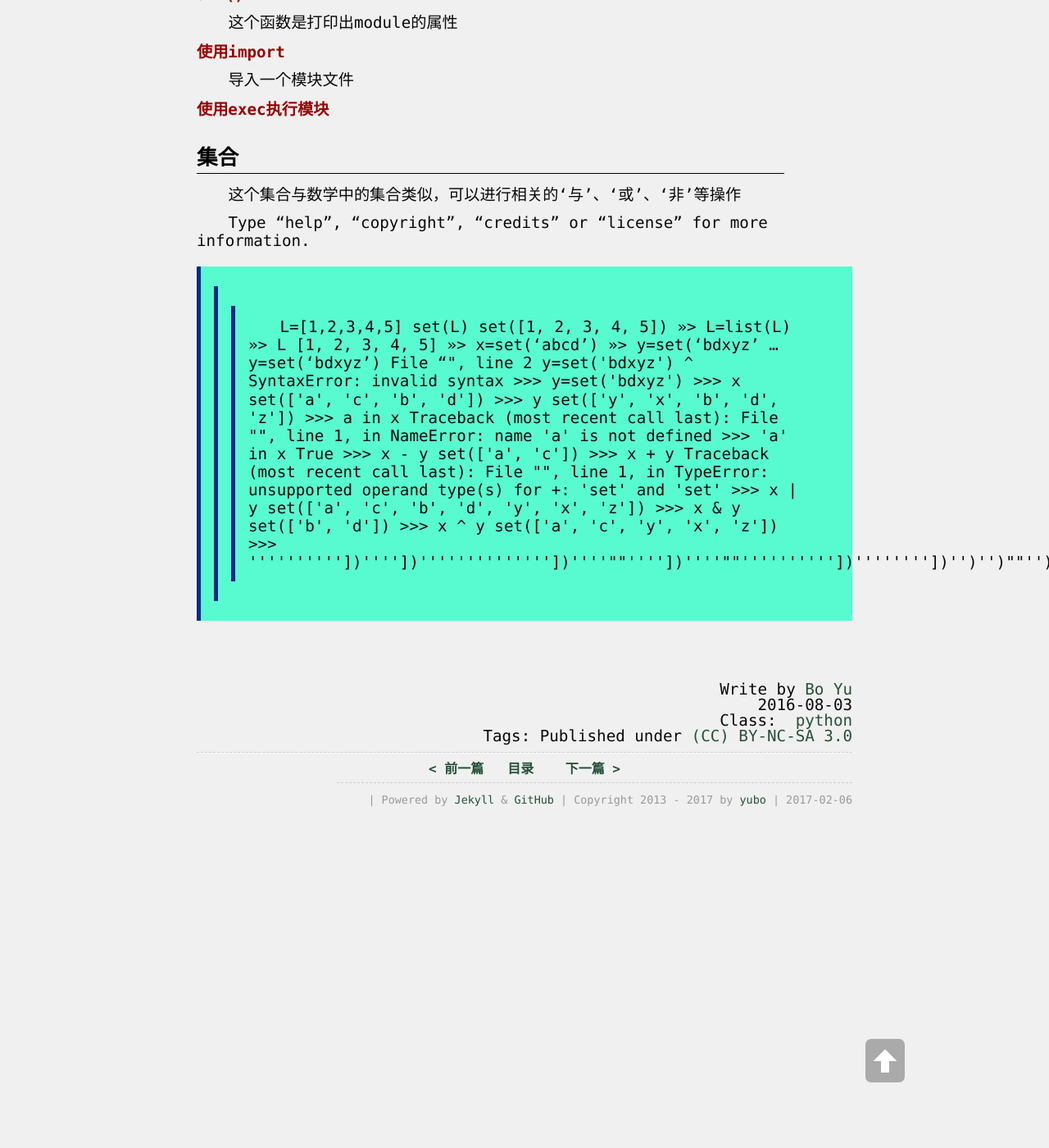
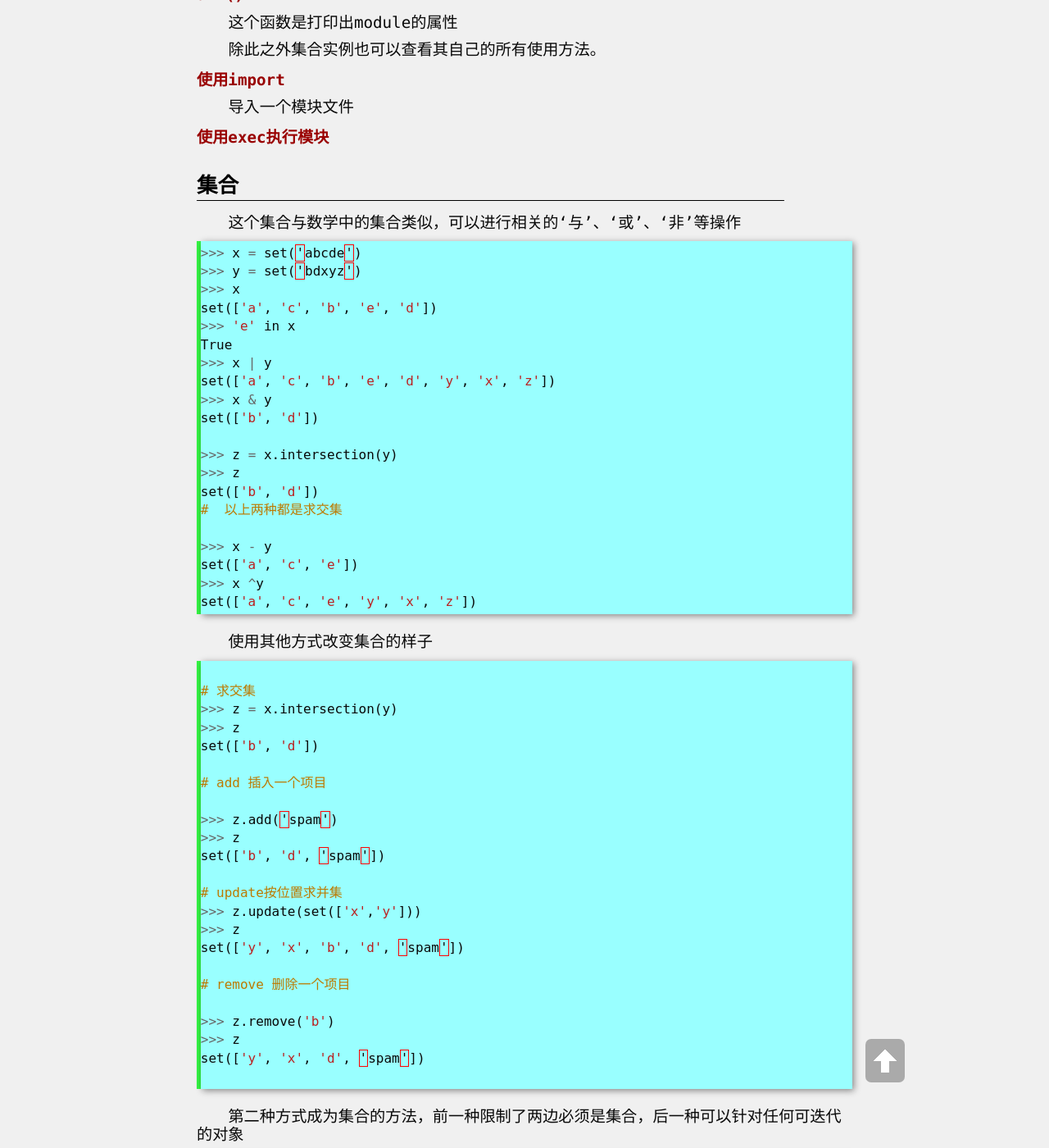
Before and after one commit to yuzibo/yuzibo.github.io, a Jekyll site: the page built from _posts/2016-08-03-python_3.md, in a window 1280 px wide and 1400 px high, scrolled down 307 px. Shown: the whole window at 82% size. Built offline with Jekyll 4.4.1, drawn with Linux system fonts in a browser that asks for light colours; comment, search, counter and statistics services are not loaded; some of the changed text lies outside the part shown.

Commit message:
add some python learn's

````diff
--- a/_posts/2016-08-03-python_3.md
+++ b/_posts/2016-08-03-python_3.md
@@ -12,6 +12,8 @@ category: python
 
 这个函数是打印出module的属性
 
+除此之外集合实例也可以查看其自己的所有使用方法。
+
 ### 使用import
 
  导入一个模块文件
@@ -22,42 +24,160 @@ category: python
 
 这个集合与数学中的集合类似，可以进行相关的‘与’、‘或’、‘非’等操作
 
-Type "help", "copyright", "credits" or "license" for more information.
->>> L=[1,2,3,4,5]
+```c
+>>> x = set('abcde')
+>>> y = set('bdxyz')
+>>> x
+set(['a', 'c', 'b', 'e', 'd'])
+>>> 'e' in x
+True
+>>> x | y
+set(['a', 'c', 'b', 'e', 'd', 'y', 'x', 'z'])
+>>> x & y
+set(['b', 'd'])
+
+>>> z = x.intersection(y)
+>>> z
+set(['b', 'd'])
+#  以上两种都是求交集
+
+>>> x - y
+set(['a', 'c', 'e'])
+>>> x ^y
+set(['a', 'c', 'e', 'y', 'x', 'z'])
+```
+
+使用其他方式改变集合的样子
+
+```c
+
+# 求交集
+>>> z = x.intersection(y)
+>>> z
+set(['b', 'd'])
+
+# add 插入一个项目
+
+>>> z.add('spam')
+>>> z
+set(['b', 'd', 'spam'])
+
+# update按位置求并集
+>>> z.update(set(['x','y']))
+>>> z
+set(['y', 'x', 'b', 'd', 'spam'])
+
+# remove 删除一个项目
+
+>>> z.remove('b')
+>>> z
+set(['y', 'x', 'd', 'spam'])
+
+```
+
+第二种方式成为集合的方法，前一种限制了两边必须是集合，后一种可以针对任何可迭代的对象
+
+```python
+>>> s = set([1,2,3])
+>>> s | set([3,4])
+set([1, 2, 3, 4])
+>>> s | [3,4]
+Traceback (most recent call last):
+  File "<stdin>", line 1, in <module>
+TypeError: unsupported operand type(s) for |: 'set' and 'list'
+>>>
+
+>>> s.union([3,4])
+set([1, 2, 3, 4])
+>>>
+
+```
+
+python3.0中以下形式是等价的：
+
+```python
+set([1,2,3,4])
+{1,2,3,4}
+```
+
+### 集合解析
+所谓的集合 解析就是将一个集合的每一个元素分离出来，在2.x中是下面这个样子的：
+
+```python
+>>> {x ** 2 for x in [ 1,2,3,4]}
+set([16, 1, 4, 9])
+>>>
+```
+
+自己就生成了集合，在3.0中不会，直接就是{，，}的形式。
+
+```python
+{ x for x in 'spam' }
+set(['a', 'p', 's', 'm'])
+>>>
+```
+
+x是循环变量在这个程序例子中。
+
+### 列表与集合互相转换
+
+```python
+>>> L = [1,2,3,4]
 >>> set(L)
-	set([1, 2, 3, 4, 5])
-	>>> L=list(L)
-	>>> L
-	[1, 2, 3, 4, 5]
-	>>> x=set('abcd')
-	>>> y=set('bdxyz'
-			... y=set('bdxyz')
-			  File "<stdin>", line 2
-			      y=set('bdxyz')
-			          ^
-				  SyntaxError: invalid syntax
-				  >>> y=set('bdxyz')
-				  >>> x
-				  set(['a', 'c', 'b', 'd'])
-				  >>> y
-				  set(['y', 'x', 'b', 'd', 'z'])
-				  >>> a in x
-				  Traceback (most recent call last):
-				    File "<stdin>", line 1, in <module>
-				    NameError: name 'a' is not defined
-				    >>> 'a' in x
-				    True
-				    >>> x - y
-				    set(['a', 'c'])
-				    >>> x + y
-				    Traceback (most recent call last):
-					      File "<stdin>", line 1, in <module>
-					      TypeError: unsupported operand type(s) for +: 'set' and 'set'
-					      >>> x | y
-					      set(['a', 'c', 'b', 'd', 'y', 'x', 'z'])
-					      >>> x & y
-					      set(['b', 'd'])
-					      >>> x ^ y
-					      set(['a', 'c', 'y', 'x', 'z'])
-					      >>>
-					      ''''''''''])''''])''''''''''''''])''''""''''])''''""''''''''''])''''''''])'')'')""'')'')'')""""""""
+set([1, 2, 3, 4])
+>>> L = list(set(L))
+>>> L
+[1, 2, 3, 4]
+>>>
+```
+
+# 习题部分
+
+### 如何截去小数的小数部分
+
+两种方法： int(N)和math.trunc(N)
+
+```python
+>>> int(6.5)
+6
+>>> import math
+>>> math.trunc(6.5)
+6
+```
+
+### 怎么样将一个整数转化为浮点数
+
+两种方案： float(n)和混合运算
+
+```python
+>>> float(6)
+6.0
+>>> 6 * 1.0
+6.0
+
+```
+
+### 如何讲一个整数转化为16、8、2进制
+
+在2.x的情况下测试如下：
+
+```python
+>>> hex(16)
+'0x10'
+>>> oct(765)
+'01375'
+>>> bin(16)
+'0b10000'
+
+```
+
+### 如何将上面的问题反过来
+
+使用int(S, base)，其中base是进制的参数
+
+```python
+>>> int('01375',8)
+765
+>>> int('0b10000',2)
+16
+```
````
Also changed, not shown: _posts/2016-07-28-python_1.md (+5 -1 lines).
